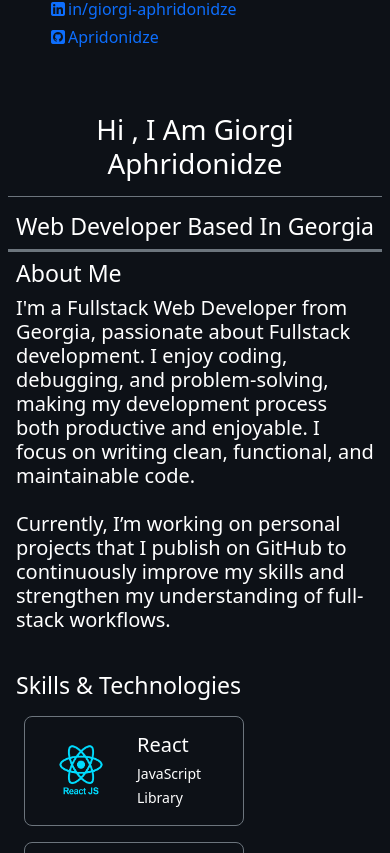
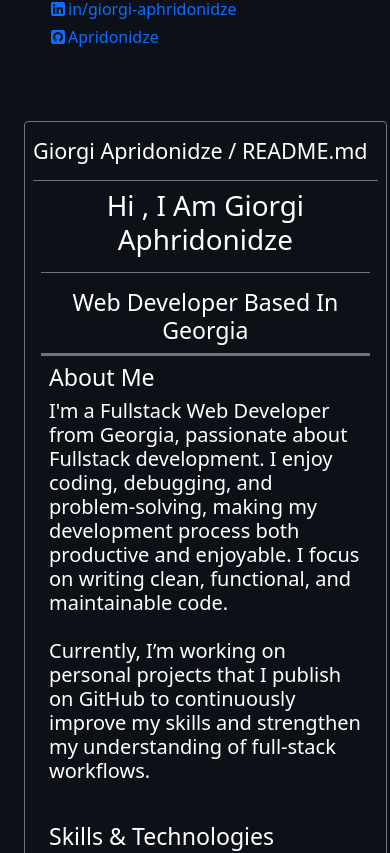
Before and after one commit to Apridonidze/portfolio, a React (Vite) app in the folder frontend/: page / in a window 390 px wide. Shown: the part 711-1564 px from the top of the page. Built offline with nearby package versions, Linux system fonts and the light colour scheme.

Commit message:
created and styled ReadMe.jsx for responsive design

```diff
--- a/frontend/src/App.jsx
+++ b/frontend/src/App.jsx
@@ -1,8 +1,7 @@
-import About from "./components/About";
-import Expericne from "./components/Experience";
+
 import Header from "./components/Header";
 import Profile from "./components/Profile";
-import Technologies from "./components/Technologies";
+import README from "./components/README";
 
 const App = () => {
   return(
@@ -18,10 +17,8 @@ const App = () => {
 
         </div>
 
-        <div className="body-right col-12 col-md-8">
-          <About />
-          <Technologies />
-          <Expericne />
+        <div className="body-right col col-12 col-md-4 mb-4 mb-md-0">
+            <README />
         </div>
 
       </div>
--- /dev/null
+++ b/frontend/src/components/README.jsx
@@ -0,0 +1,20 @@
+import About from "./About";
+import Expericne from "./Experience";
+import Technologies from "./Technologies";
+
+const README = () => {
+    return(
+        <div className="readme-container border bored-1 border-secondary mt-3 ms-4 rounded-1 p-2 " >
+            <div className="readme-header border-bottom border-1 border-secondary py-2">
+                <h4>Giorgi Apridonidze / README.md</h4>
+            </div>
+            <div className="readme-body">
+                <About />
+                <Technologies />
+                <Expericne />
+            </div>
+        </div>
+    );
+};
+
+export default README;
--- a/frontend/src/index.css
+++ b/frontend/src/index.css
@@ -3,3 +3,15 @@ body {
   color: white;
   overflow-x: hidden;
 }
+.readme-container {
+  width: 60vw; /* default width */
+  margin: 0 auto; /* center it */
+}
+
+/* For small screens */
+@media screen and (max-width: 767px) {
+  .readme-container {
+    width: 93vw; /* full width */
+    padding: 0 10px; /* optional padding */
+  }
+}
```
